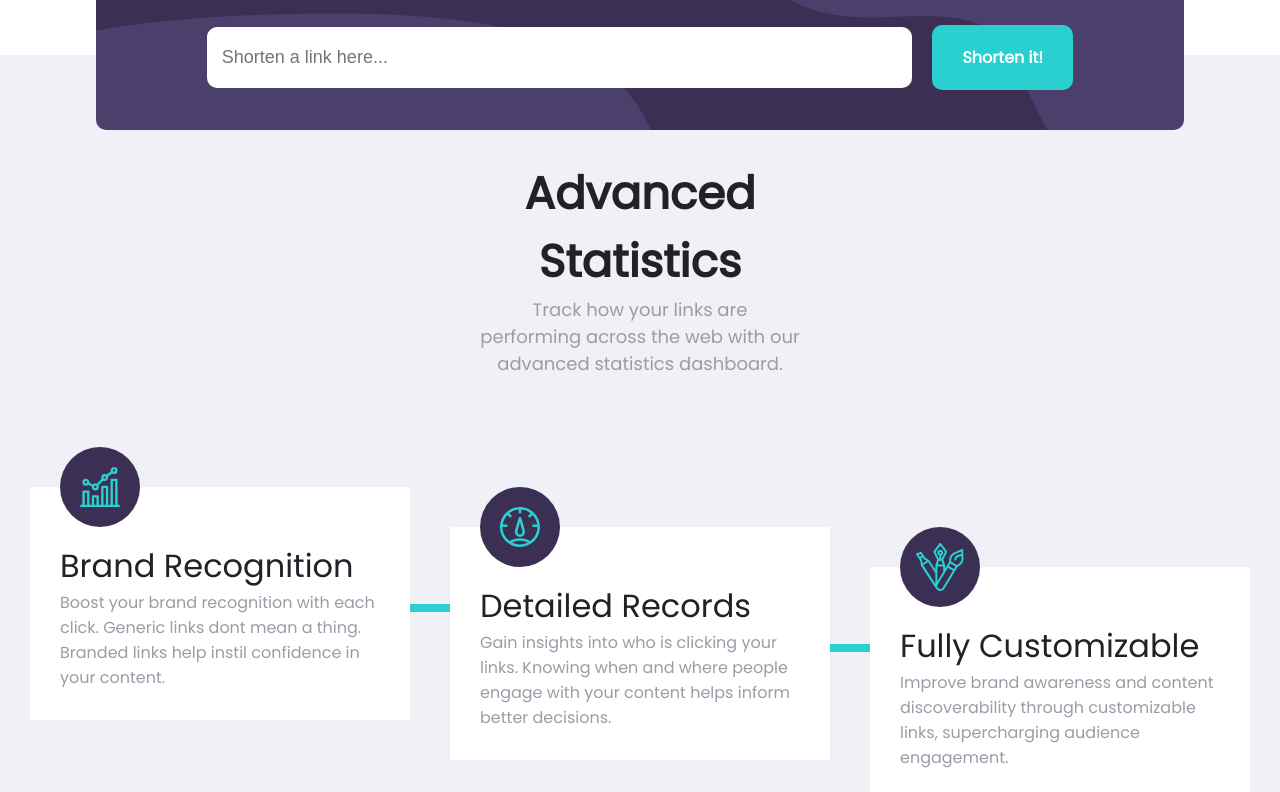
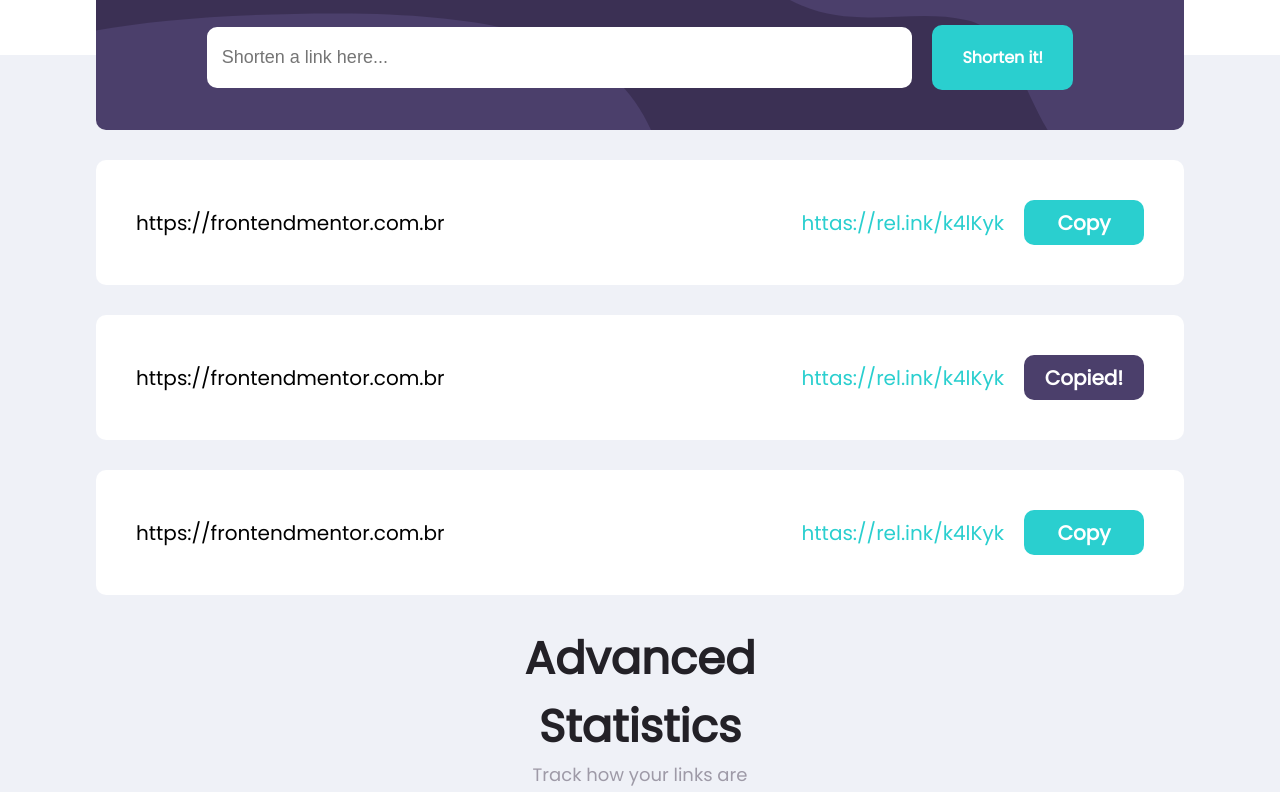
Before and after one commit to Paiva2/url-shortening-api-Next.js, a Next.js app: page / in a window 1280 px wide. Shown: the part 728-1520 px from the top of the page. Built offline with nearby package versions, Linux system fonts and the light colour scheme; no server answers.

Commit message:
styles/finished styles from dekstop and added react query

```diff
--- a/src/app/layout.tsx
+++ b/src/app/layout.tsx
@@ -3,6 +3,7 @@
 import Head from "next/head";
 import { Poppins } from "next/font/google";
 import { GlobalStyle } from "../config/globalStyles";
+import { QueryClient, QueryClientProvider } from "react-query";
 
 export const metadata = {
   title: "Home",
@@ -14,14 +15,18 @@
   subsets: ["latin"],
 });
 
+const queryClient = new QueryClient();
+
 export default function RootLayout({ children }: { children: React.ReactNode }) {
   return (
     <html lang="en">
       <Head>
+        <GlobalStyle />
         <meta name="viewport" content="width=device-width, initial-scale=1.0" />
       </Head>
-      <GlobalStyle />
-      <body className={poppins.className}>{children}</body>
+      <QueryClientProvider client={queryClient}>
+        <body className={poppins.className}>{children}</body>
+      </QueryClientProvider>
     </html>
   );
 }
--- a/src/app/lib/axios.ts
+++ b/src/app/lib/axios.ts
@@ -1,5 +1,5 @@
 import axios from "axios";
 
-const apiMethod = axios.create({
-    baseURL: 'https://api.shrtco.de/v2/',
-  });
+export const apiMethod = axios.create({
+  baseURL: "https://api.shrtco.de/v2/",
+});
--- a/src/app/page.tsx
+++ b/src/app/page.tsx
@@ -9,6 +9,7 @@
 import {
   AdvancedStatistics,
   BoostYourLinks,
+  CopyButton,
   Footer,
   GetStartedButton,
   GetStartedContainer,
@@ -23,12 +24,23 @@
   Sections,
   SectionsWrapper,
   ShortenALinkContainer,
+  ShortenLinkResultsContainer,
+  ShortenLinkWrapper,
   SignUpHeaderButton,
   SocialMediasWrapper,
 } from "./styles";
 import ShortlyLogo from "./components/icons/ShortlyLogo";
+import { useQuery } from "react-query";
 
 export default function Home() {
+  // Fetcher function
+  const getFacts = async () => {
+    const res = await fetch("https://random-facts2.p.rapidapi.com/getfact");
+    return res.json();
+  };
+  // Using the hook
+  const { data, error, isLoading } = useQuery("randomFacts", getFacts);
+
   return (
     <>
       <Header>
@@ -95,6 +107,35 @@
             <input type="text" placeholder="Shorten a link here..." />
             <button>Shorten it!</button>
           </ShortenALinkContainer>
+
+          <ShortenLinkResultsContainer>
+            <p>https://frontendmentor.com.br</p>
+
+            <ShortenLinkWrapper>
+              <a>httas://rel.ink/k4lKyk</a>
+              <CopyButton>Copy</CopyButton>
+            </ShortenLinkWrapper>
+          </ShortenLinkResultsContainer>
+
+          <ShortenLinkResultsContainer>
+            <p>https://frontendmentor.com.br</p>
+
+            <ShortenLinkWrapper>
+              <a>httas://rel.ink/k4lKyk</a>
+              <CopyButton disabled copied={true}>
+                Copied!
+              </CopyButton>
+            </ShortenLinkWrapper>
+          </ShortenLinkResultsContainer>
+
+          <ShortenLinkResultsContainer>
+            <p>https://frontendmentor.com.br</p>
+
+            <ShortenLinkWrapper>
+              <a>httas://rel.ink/k4lKyk</a>
+              <CopyButton>Copy</CopyButton>
+            </ShortenLinkWrapper>
+          </ShortenLinkResultsContainer>
 
           <AdvancedStatistics>
             <p>Advanced Statistics</p>
--- a/src/app/styles.ts
+++ b/src/app/styles.ts
@@ -42,6 +42,11 @@
   color: hsl(257, 7%, 63%);
   font-weight: 700;
   cursor: pointer;
+  transition: all 0.2s ease;
+
+  &:hover {
+    color: #9ce2e2;
+  }
 `;
 
 export const SignUpHeaderButton = styled.button`
@@ -55,6 +60,11 @@
   display: grid;
   place-items: center;
   cursor: pointer;
+  transition: all 0.2s ease;
+
+  &:hover {
+    background-color: #9ce2e2;
+  }
 `;
 
 export const GetStartedContainer = styled.div`
@@ -110,6 +120,11 @@
   display: grid;
   place-items: center;
   cursor: pointer;
+  transition: all 0.2s ease;
+
+  &:hover {
+    background-color: #9ce2e2;
+  }
 `;
 
 export const ShortenALinkContainer = styled.div`
@@ -148,6 +163,61 @@
     width: 10%;
     text-align: center;
     cursor: pointer;
+    transition: all 0.2s ease;
+
+    &:hover {
+      background-color: #9ce2e2;
+    }
+  }
+`;
+
+export const ShortenLinkResultsContainer = styled.div`
+  width: 85%;
+  display: flex;
+  justify-content: space-between;
+  align-items: center;
+  background-color: #fff;
+  padding: 40px;
+  gap: 20px;
+  border-radius: 10px;
+  font-size: 20px;
+`;
+
+export const ShortenLinkWrapper = styled.div`
+  display: flex;
+  align-items: center;
+  justify-content: center;
+  color: hsl(180, 66%, 49%);
+  gap: 20px;
+
+  a:hover {
+    text-decoration: underline;
+    cursor: pointer;
+  }
+`;
+
+interface CopyButton {
+  copied?: boolean;
+}
+
+export const CopyButton = styled.button<CopyButton>`
+  all: unset;
+  background-color: ${({ copied }) => (copied ? "#4b3f6b" : "hsl(180, 66%, 49%)")};
+  display: flex;
+  align-items: center;
+  justify-content: center;
+  color: #fff;
+  padding: 10px;
+  width: 100px;
+  height: 25px;
+  border-radius: 10px;
+  font-weight: 700;
+  text-align: center;
+  cursor: ${({ copied }) => (copied ? "unset" : "pointer")};
+  transition: background-color 0.2s ease-in-out;
+
+  &:hover:not(:disabled) {
+    background-color: #9ce2e2;
   }
 `;
 
@@ -256,6 +326,11 @@
     height: 25px;
     cursor: pointer;
     background-color: hsl(180, 66%, 49%);
+    transition: all 0.2s ease;
+
+    &:hover {
+      background-color: #9ce2e2;
+    }
   }
 `;
 
@@ -287,6 +362,7 @@
 
     p {
       cursor: pointer;
+      transition: all 0.2s ease;
 
       &:hover {
         color: hsl(180, 66%, 49%);
@@ -314,6 +390,7 @@
     width: 22px;
     height: 22px;
     cursor: pointer;
+    transition: all 0.2s ease;
 
     &:hover {
       color: hsl(180, 66%, 49%);
```
